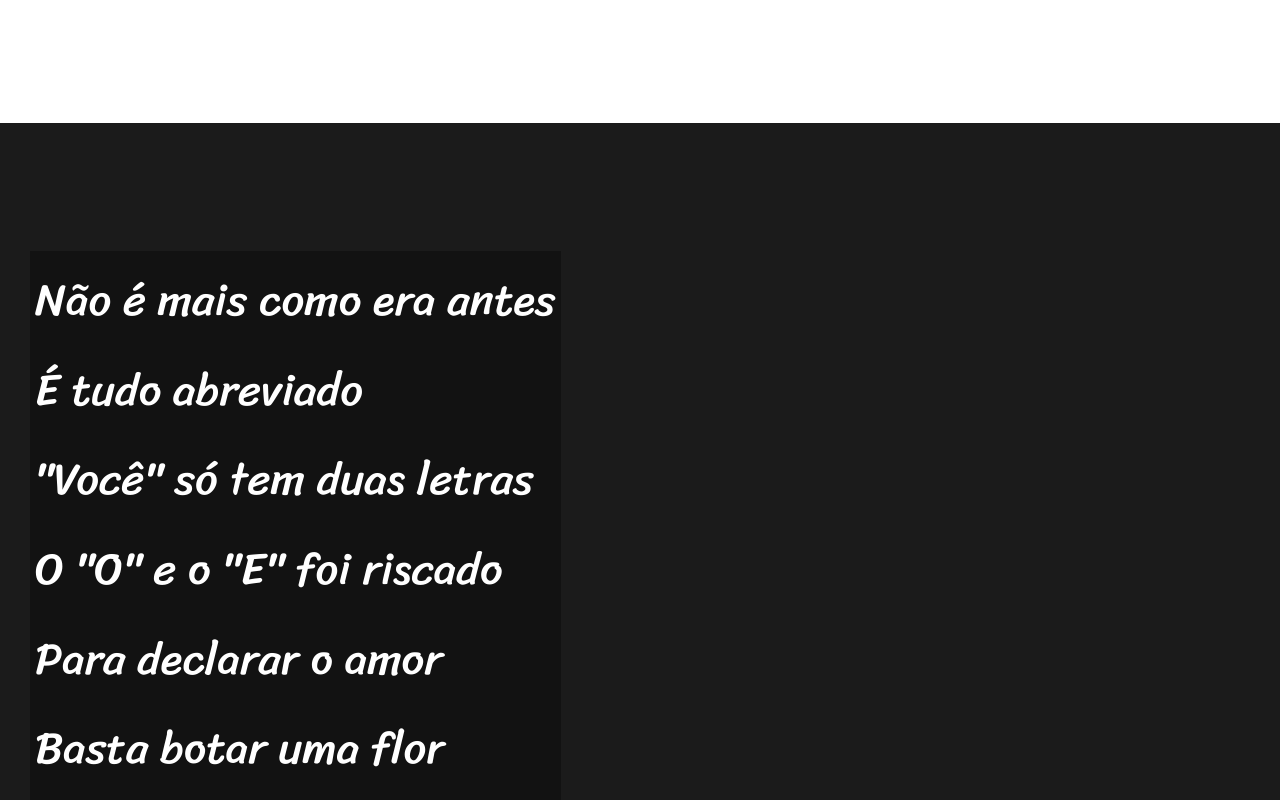
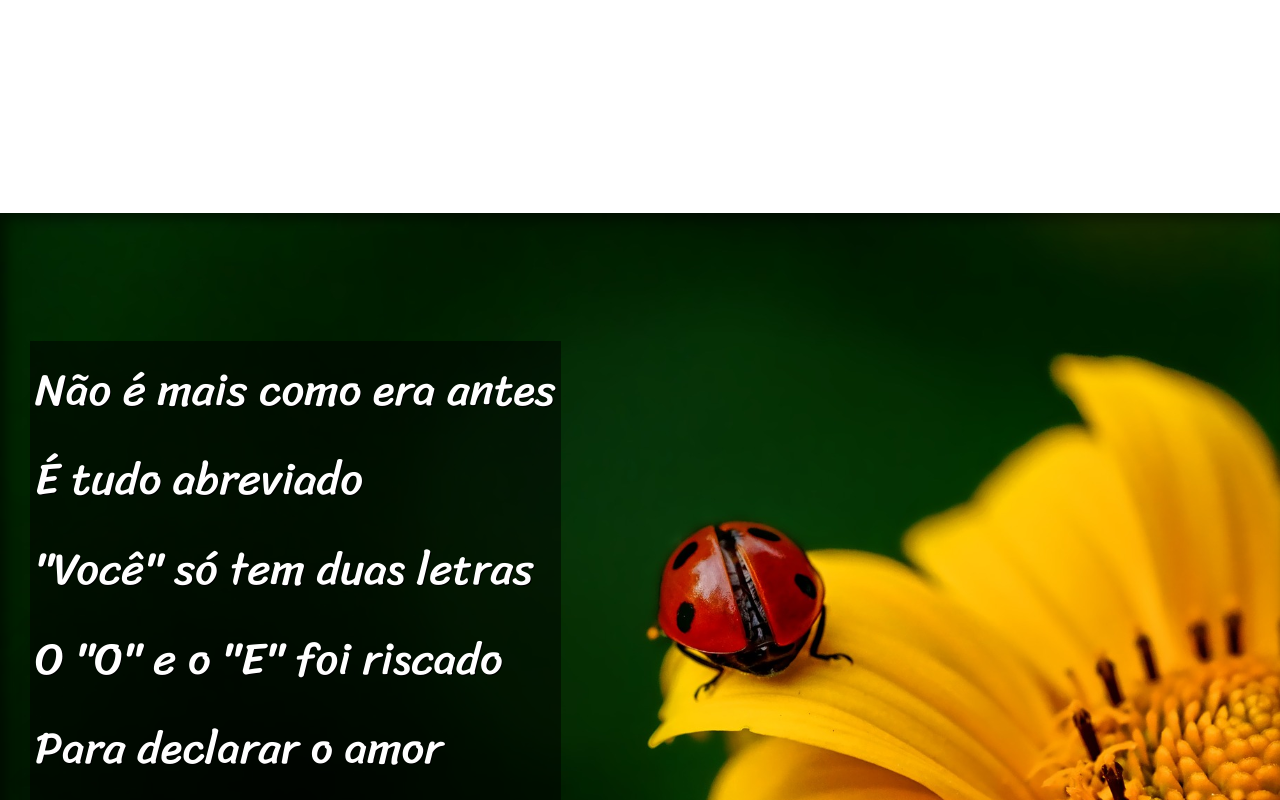
Before and after one commit to Mathzins/Estudo, a plain HTML site: page imagens/index.html in a window 1280 px wide. Shown: the part 1020-1820 px from the top of the page. Drawn offline with Linux system fonts and the light colour scheme.

Commit message:
att concluido

```diff
--- a/imagens/index.html
+++ b/imagens/index.html
@@ -27,7 +27,7 @@
             </p>
         </section>
 
-        <section class="imagem">
+        <section class="imagem" id="img01">
             <p>
                 Não é mais como era antes <br>
                 É tudo abreviado <br>
@@ -58,7 +58,7 @@
             </p>
         </section>
 
-        <section class="imagem">
+        <section class="imagem" id="img02">
             <p>
                 Tenho saudade das cartas  <br>
                 Escritas com a própria mão  <br>
--- a/imagens/style.css
+++ b/imagens/style.css
@@ -53,6 +53,9 @@ section {
     font-family: var(--fonte3);
     font-size: 3.5vw;
 }
+section p {
+    padding-bottom: 2em;
+}
 section.normal {
     background-color: white;
     color: black;
@@ -60,11 +63,24 @@ section.normal {
 section.imagem {
     background-color: rgb(27, 27, 27);
     color: white;
+    box-shadow: inset 6px 6px 13px 0px rgba(0, 0, 0, 0.527);
+    background-size: cover;
+    background-attachment: fixed;
 }
 section.imagem p {
     display: inline-block;
     padding: 5px;
-    background-color: rgba(0, 0, 0, 0.349);
+    background-color: rgba(0, 0, 0, 0.514);
+    text-shadow: 1px 1px 0px black;
+}
+section#img01 {
+background-image: url('background001.jpg');
+background-position: right center;
+
+}
+section#img02 {
+background-image: url('background002.jpg');
+
 }
 footer {
 background-color: black;
```
